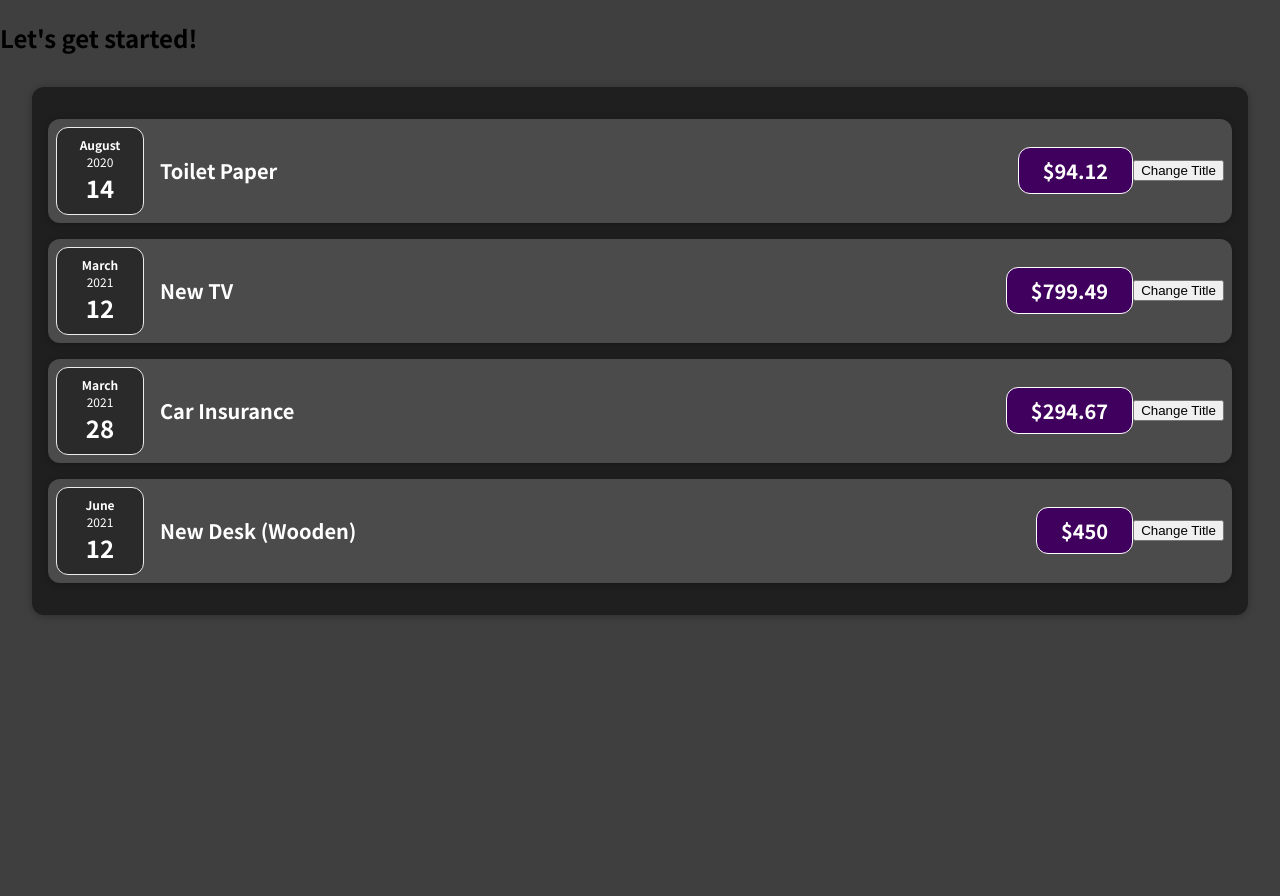
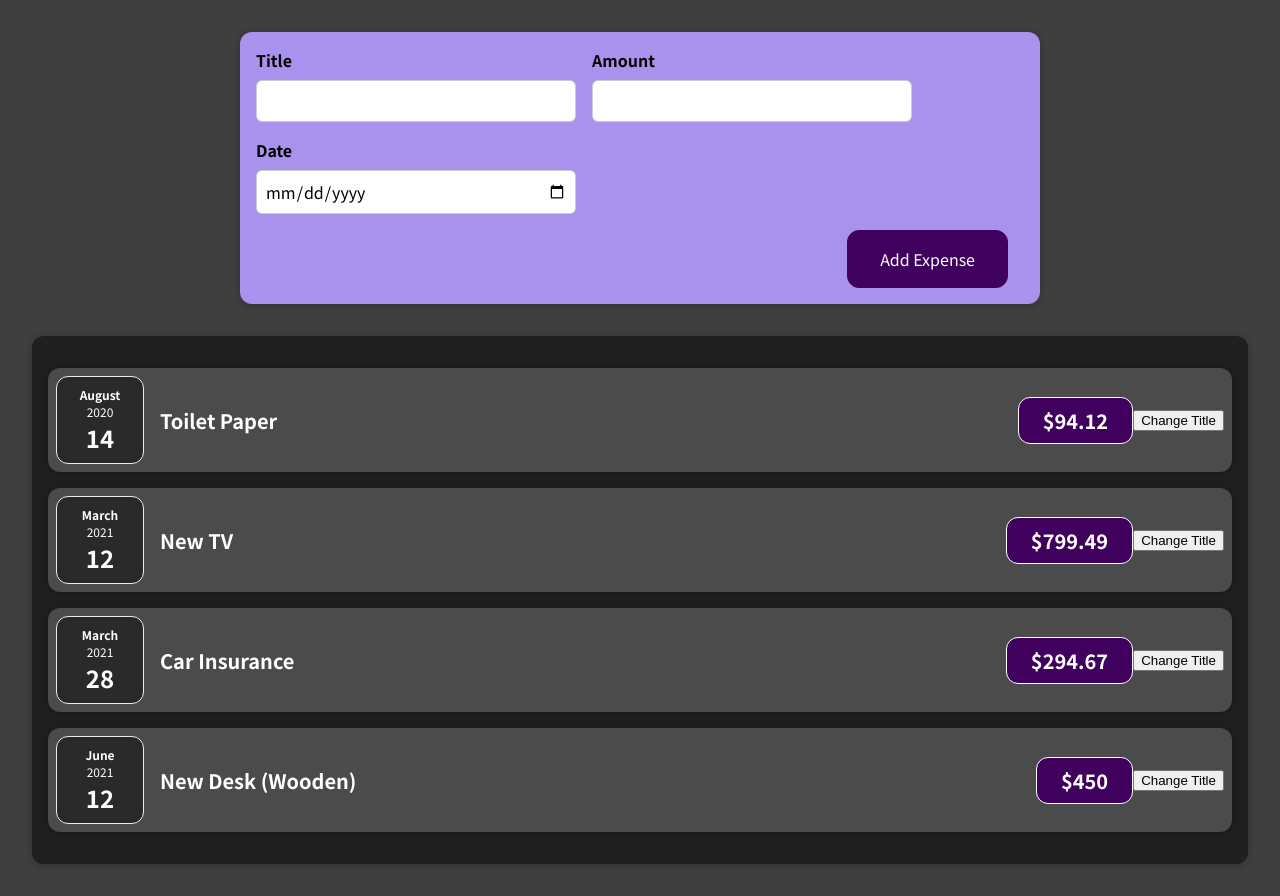
Before and after one commit to Coughdrops13/udemy-reactjs, a React (Create React App) app in the folder react-complete-guide/: page / in a window 1280 px wide. Before the commit the page ends 800 px from the top, so only its background shows below. Built offline with nearby package versions, Linux system fonts and the light colour scheme.

Commit message:
create NewExpense folder with ExpenseForm and NewExpense compononents

```diff
--- a/react-complete-guide/src/App.js
+++ b/react-complete-guide/src/App.js
@@ -1,4 +1,6 @@
-import Expenses from './components/Expenses/Expenses'
+import React from 'react';
+import Expenses from './components/Expenses/Expenses';
+import NewExpense from './components/NewExpense/NewExpense';
 
 function App() {
   const expenses = [
@@ -30,7 +32,7 @@
 
   return (
     <div>
-      <h2>Let's get started!</h2>
+      <NewExpense />
       <Expenses items={expenses}/>
     </div>
   );
--- a/react-complete-guide/src/components/Expenses/ExpenseDate.js
+++ b/react-complete-guide/src/components/Expenses/ExpenseDate.js
@@ -1,3 +1,5 @@
+import React from 'react';
+
 import './ExpenseDate.css'
 
 const ExpenseDate = (props) => {
--- a/react-complete-guide/src/components/Expenses/ExpenseItem.js
+++ b/react-complete-guide/src/components/Expenses/ExpenseItem.js
@@ -1,7 +1,7 @@
 import React, { useState } from 'react';
-
 import ExpenseDate from './ExpenseDate';
 import Card from '../UI/Card';
+
 import './ExpenseItem.css';
 
 
--- a/react-complete-guide/src/components/Expenses/Expenses.js
+++ b/react-complete-guide/src/components/Expenses/Expenses.js
@@ -1,5 +1,7 @@
+import React from 'react';
 import ExpenseItem from './ExpenseItem'
 import Card from '../UI/Card';
+
 import './Expenses.css'
 
 const Expenses = (props) => {
--- /dev/null
+++ b/react-complete-guide/src/components/NewExpense/ExpenseForm.css
@@ -0,0 +1,26 @@
+.new-expense__controls {
+  display: flex;
+  flex-wrap: wrap;
+  gap: 1rem;
+  margin-bottom: 1rem;
+  text-align: left;
+}
+
+.new-expense__control label {
+  font-weight: bold;
+  margin-bottom: 0.5rem;
+  display: block;
+}
+
+.new-expense__control input {
+  font: inherit;
+  padding: 0.5rem;
+  border-radius: 6px;
+  border: 1px solid #ccc;
+  width: 20rem;
+  max-width: 100%;
+}
+
+.new-expense__actions {
+  text-align: right;
+}
--- /dev/null
+++ b/react-complete-guide/src/components/NewExpense/ExpenseForm.js
@@ -0,0 +1,29 @@
+import React from 'react';
+
+import './ExpenseForm.css';
+
+const ExpenseForm = () => {
+  return (
+    <form>
+      <div className="new-expense__controls">
+        <div className="new-expense__control">
+          <label>Title</label>
+          <input type="text" />
+        </div>
+        <div className="new-expense__control">
+          <label>Amount</label>
+          <input type="number" min="0.01" step="0.01" />
+        </div>
+        <div className="new-expense__control">
+          <label>Date</label>
+          <input type="date" min="2019-01-01" max="2022-12-31" />
+        </div>
+      </div>
+      <div className="new-expense__actions">
+        <button type="submit">Add Expense</button>
+      </div>
+    </form>
+  )
+}
+
+export default ExpenseForm;
--- /dev/null
+++ b/react-complete-guide/src/components/NewExpense/NewExpense.css
@@ -0,0 +1,38 @@
+.new-expense {
+  background-color: #a892ee;
+  padding: 1rem;
+  margin: 2rem auto;
+  width: 50rem;
+  max-width: 95%;
+  border-radius: 12px;
+  text-align: center;
+  box-shadow: 0 1px 8px rgba(0, 0, 0, 0.25);
+}
+
+.new-expense button {
+  font: inherit;
+  cursor: pointer;
+  padding: 1rem 2rem;
+  border: 1px solid #40005d;
+  background-color: #40005d;
+  color: white;
+  border-radius: 12px;
+  margin-right: 1rem;
+}
+
+.new-expense button:hover,
+.new-expense button:active {
+  background-color: #510674;
+  border-color: #510674;
+}
+
+.new-expense button.alternative {
+  color: #220131;
+  border-color: transparent;
+  background-color: transparent;
+}
+
+.new-expense button.alternative:hover,
+.new-expense button.alternative:active {
+  background-color: #ddb3f8;
+}
--- /dev/null
+++ b/react-complete-guide/src/components/NewExpense/NewExpense.js
@@ -0,0 +1,16 @@
+import React from 'react';
+import ExpenseForm from './ExpenseForm';
+
+import './NewExpense.css';
+
+const NewExpense = () => {
+
+  return (
+    <div className="new-expense">
+      <ExpenseForm />
+    </div>
+  )
+
+}
+
+export default NewExpense;
```
